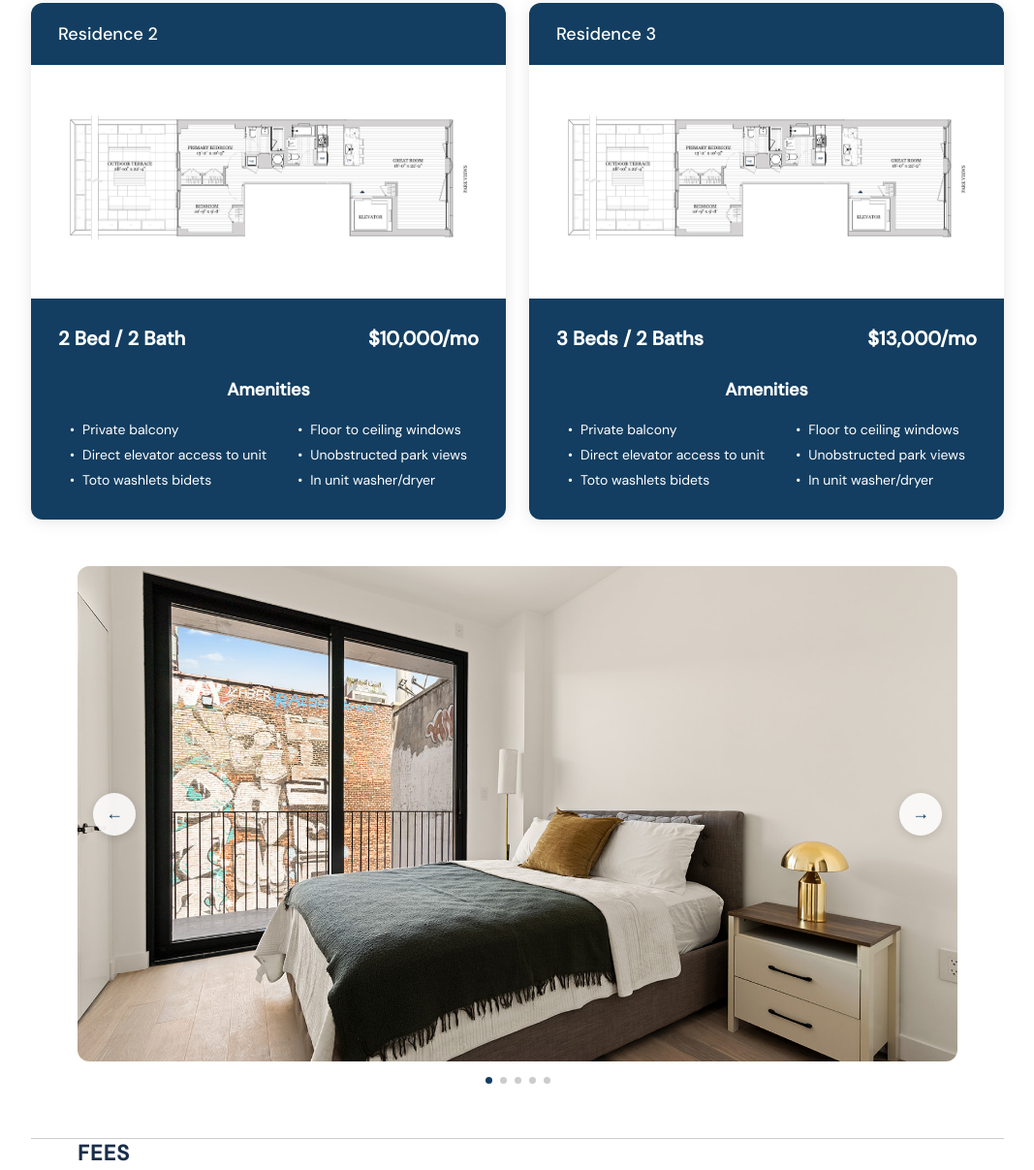
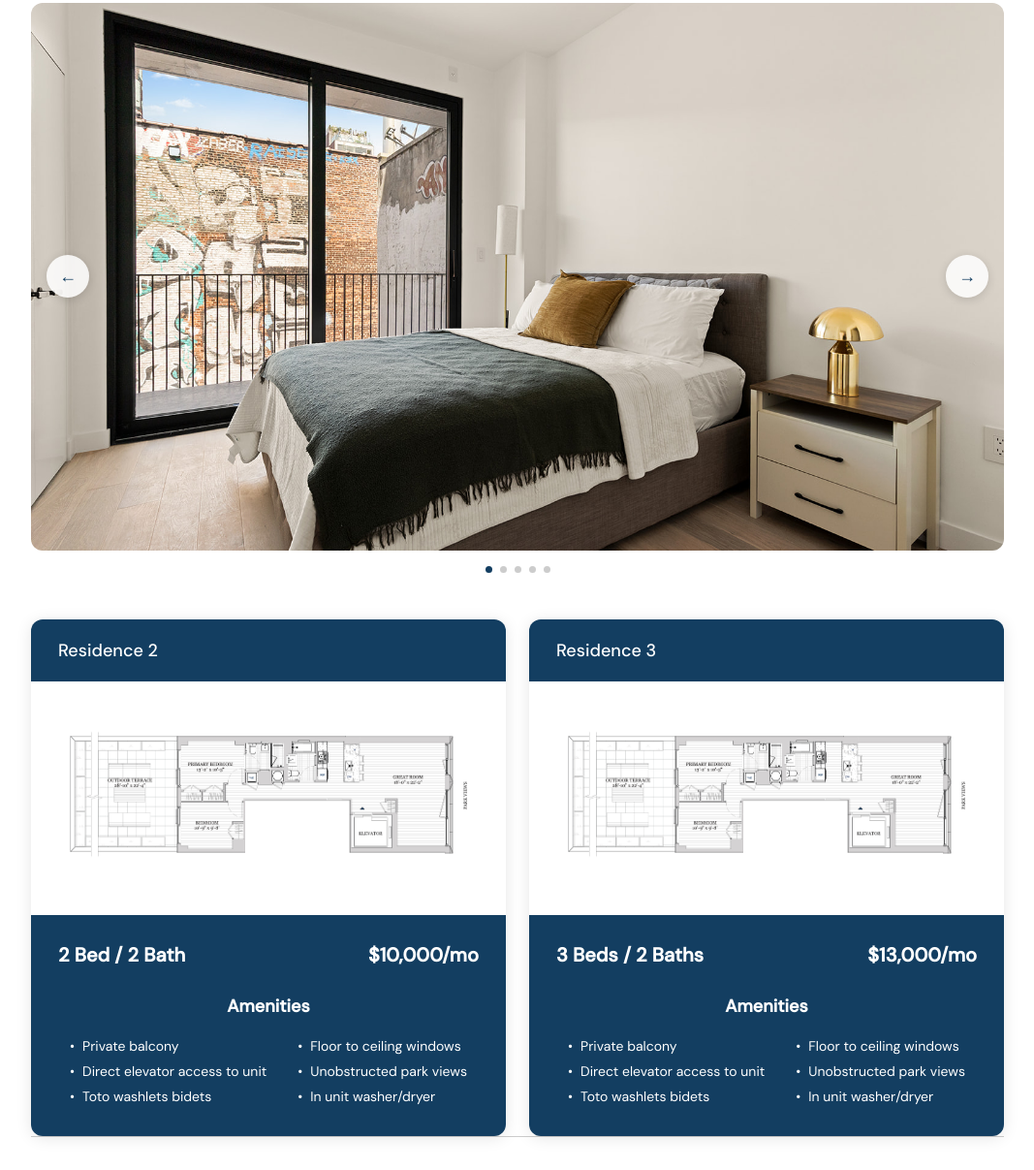
Before and after one commit to dianapayumo/Eleven-Essex, a plain HTML site: page availability/index.html in a window 1280 px wide. Shown: the part 320-1527 px from the top of the page at 97% size, without its empty margins (106-1173 px from the left). Drawn offline with Linux system fonts and the light colour scheme.

Commit message:
Move carousel above cards, match width, add space before fees
Co-Authored-By: Claude Sonnet 4.6 <noreply@anthropic.com>

```diff
--- a/availability/index.html
+++ b/availability/index.html
@@ -179,11 +179,7 @@
 
     /* ── Gallery Carousel ── */
     .gallery-section {
-      padding: 48px 0 56px;
-      max-width: 1100px;
-      margin: 0 auto;
-      padding-left: 48px;
-      padding-right: 48px;
+      padding: 0 0 48px;
     }
 
     .gallery-carousel {
@@ -406,6 +402,23 @@
 
     <!-- Residences -->
     <section class="residences">
+
+      <!-- Gallery Carousel -->
+      <div class="gallery-section">
+        <div class="gallery-carousel">
+          <div class="gallery-track" id="galleryTrack">
+            <div class="gallery-slide"><img src="/images/gallery/11 Essex St-2.jpg" alt="Bedroom" /></div>
+            <div class="gallery-slide"><img src="/images/gallery/11 Essex St-9.jpg" alt="Kitchen" /></div>
+            <div class="gallery-slide"><img src="/images/gallery/11 Essex St-14.jpg" alt="Dining Room" /></div>
+            <div class="gallery-slide"><img src="/images/gallery/11 Essex St-16.jpg" alt="Living Room" /></div>
+            <div class="gallery-slide"><img src="/images/gallery/11 Essex St-23.jpg" alt="Rooftop Terrace" /></div>
+          </div>
+          <button class="gallery-btn prev" id="galleryPrev">&#8592;</button>
+          <button class="gallery-btn next" id="galleryNext">&#8594;</button>
+        </div>
+        <div class="gallery-dots" id="galleryDots"></div>
+      </div>
+
       <div class="residences-grid reveal">
 
         <!-- Residence 2 -->
@@ -460,25 +473,9 @@
 
       </div>
 
-      <!-- Gallery Carousel -->
-      <div class="gallery-section">
-        <div class="gallery-carousel">
-          <div class="gallery-track" id="galleryTrack">
-            <div class="gallery-slide"><img src="/images/gallery/11 Essex St-2.jpg" alt="Bedroom" /></div>
-            <div class="gallery-slide"><img src="/images/gallery/11 Essex St-9.jpg" alt="Kitchen" /></div>
-            <div class="gallery-slide"><img src="/images/gallery/11 Essex St-14.jpg" alt="Dining Room" /></div>
-            <div class="gallery-slide"><img src="/images/gallery/11 Essex St-16.jpg" alt="Living Room" /></div>
-            <div class="gallery-slide"><img src="/images/gallery/11 Essex St-23.jpg" alt="Rooftop Terrace" /></div>
-          </div>
-          <button class="gallery-btn prev" id="galleryPrev">&#8592;</button>
-          <button class="gallery-btn next" id="galleryNext">&#8594;</button>
-        </div>
-        <div class="gallery-dots" id="galleryDots"></div>
-      </div>
-
       <hr style="border: none; border-top: 1px solid #ccc; margin: 0;">
 
-      <div class="fees-section">
+      <div class="fees-section" style="padding-top: 56px;">
         <h2 class="fees-heading">FEES</h2>
 
         <h3 class="fees-subheading">REQUIRED FEES</h3>
```
